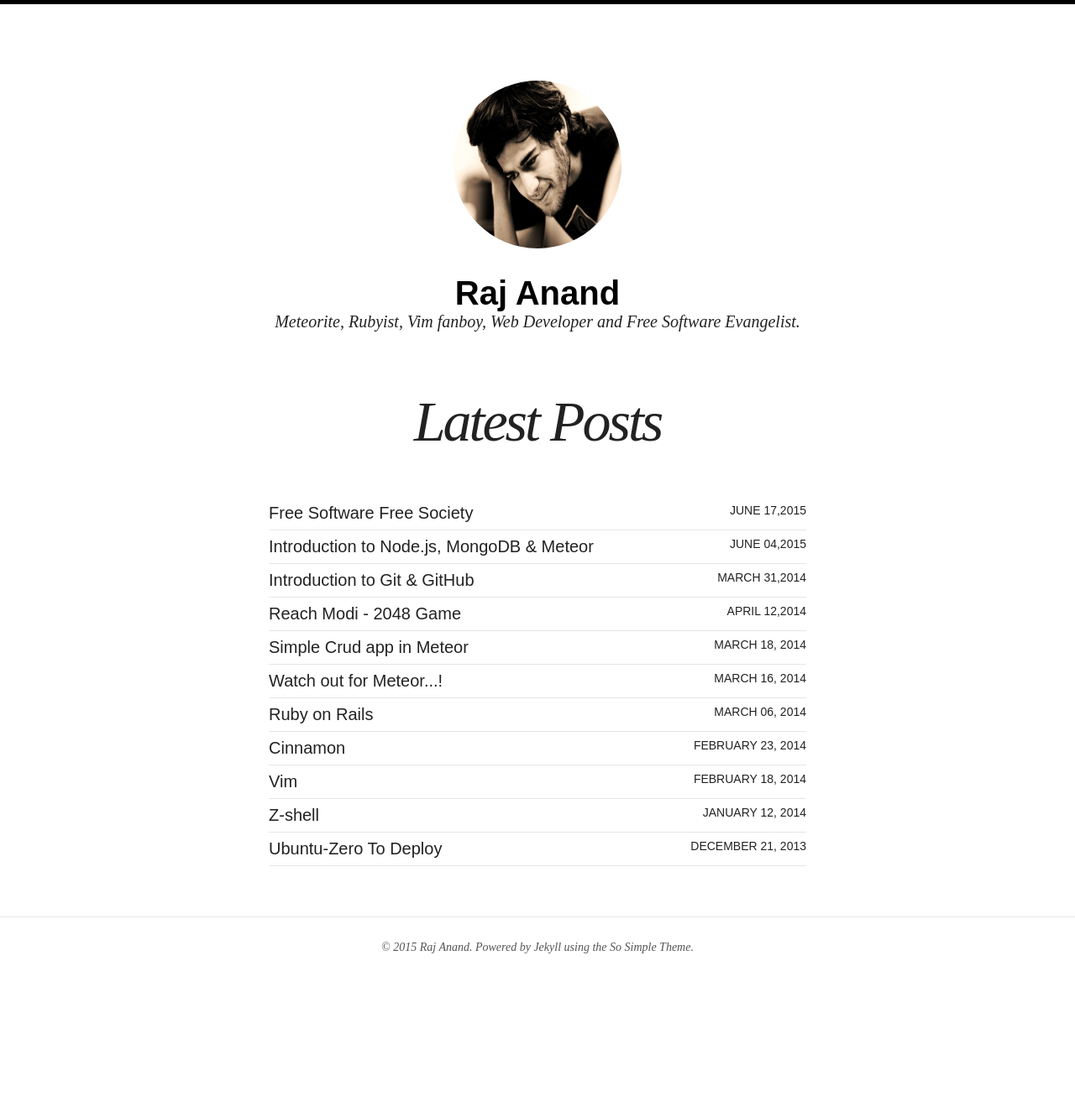
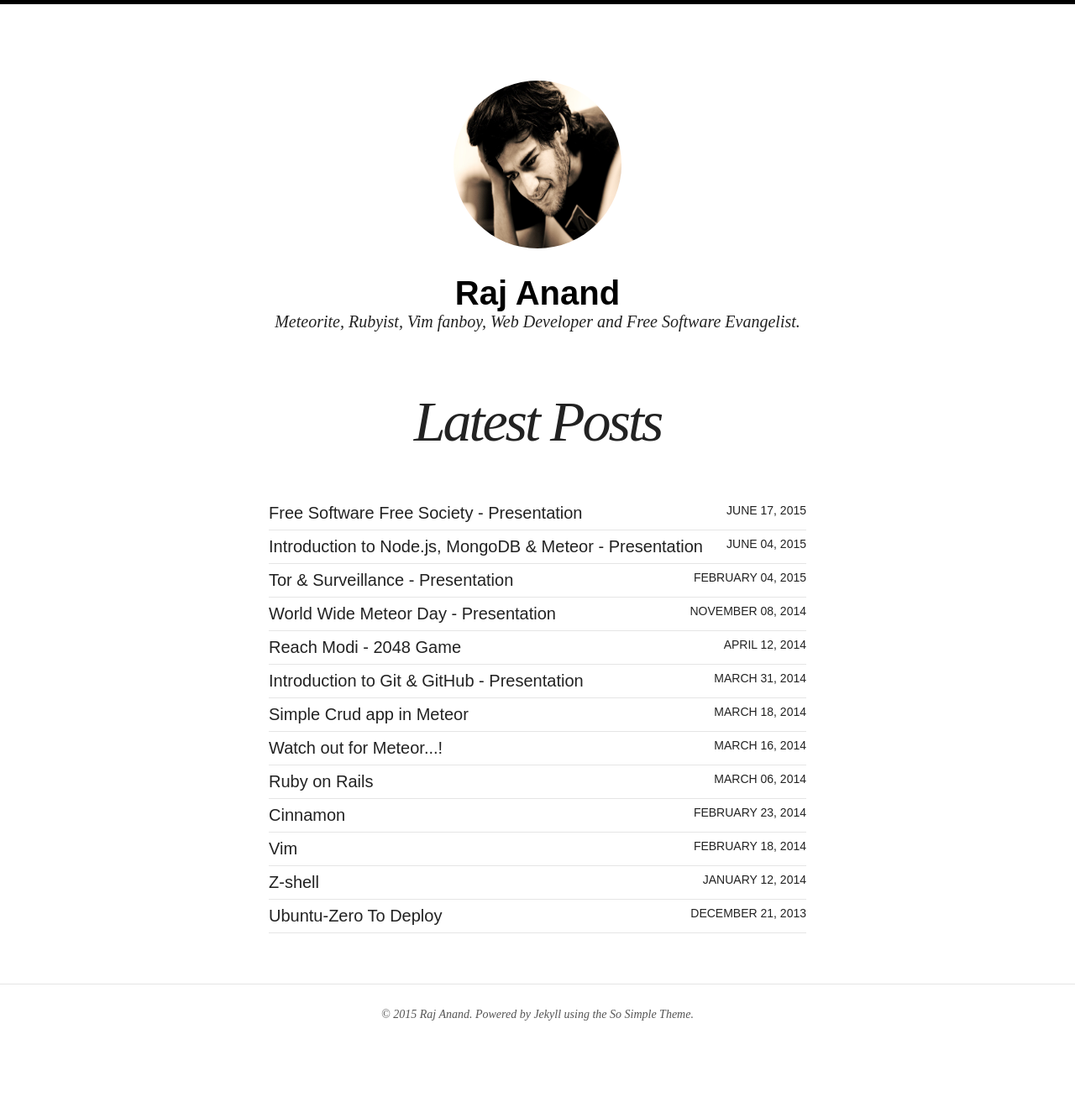
Before and after one commit to rajanand02/rajanand02.github.io, a Jekyll site: the page built from index.html, in a window 1280 px wide. Shown: the whole page at 84% size. Built offline with Jekyll 4.4.1, drawn with Linux system fonts in a browser that asks for light colours; nearby versions of some CDN libraries; before the commit the page ends 1239 px from its top, so only the background shows below that.

Commit message:
add meteorday and tor presentation links

```diff
--- a/index.html
+++ b/index.html
@@ -6,27 +6,36 @@
 <ul class="post-list">
   <li>
     <article>
-      <a href="/FreeSoftwareFreeSociety/">Free Software Free Society
+      <a href="/FreeSoftwareFreeSociety/">Free Software Free Society - Presentation
       <span class="entry-date">
-        <time datetime="" pubdate="">JUNE 17,2015</time>
+        <time datetime="" pubdate="">JUNE 17, 2015</time>
       </span>
     </a>
     </article>
   </li>
   <li>
     <article>
-      <a href="/introduction-to-nodejs-mongodb-meteor">Introduction to Node.js, MongoDB & Meteor
+      <a href="/introduction-to-nodejs-mongodb-meteor">Introduction to Node.js, MongoDB & Meteor - Presentation
       <span class="entry-date">
-        <time datetime="" pubdate="">JUNE 04,2015</time>
+        <time datetime="" pubdate="">JUNE 04, 2015</time>
       </span>
     </a>
     </article>
   </li>
   <li>
     <article>
-    <a href="/Introduction-to-git-and-github/">Introduction to Git & GitHub
+      <a href="http://slides.com/rajanand02/tor" target="_blank">Tor & Surveillance - Presentation
       <span class="entry-date">
-        <time datetime="" pubdate="">MARCH 31,2014</time>
+        <time datetime="" pubdate="">FEBRUARY 04, 2015</time>
+      </span>
+    </a>
+    </article>
+  </li>
+  <li>
+    <article>
+      <a href="http://slides.com/rajanand02/meteorday" target="_blank" >World Wide Meteor Day - Presentation
+      <span class="entry-date">
+        <time datetime="" pubdate="">NOVEMBER 08, 2014</time>
       </span>
     </a>
     </article>
@@ -35,7 +44,16 @@
     <article>
       <a href="/reach-modi">Reach Modi - 2048 Game
       <span class="entry-date">
-        <time datetime="" pubdate="">APRIL 12,2014</time>
+        <time datetime="" pubdate="">APRIL 12, 2014</time>
+      </span>
+    </a>
+    </article>
+  </li>
+  <li>
+    <article>
+    <a href="/Introduction-to-git-and-github/">Introduction to Git & GitHub - Presentation
+      <span class="entry-date">
+        <time datetime="" pubdate="">MARCH 31, 2014</time>
       </span>
     </a>
     </article>
```
